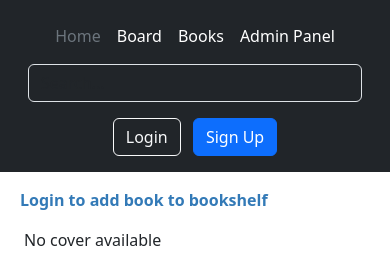
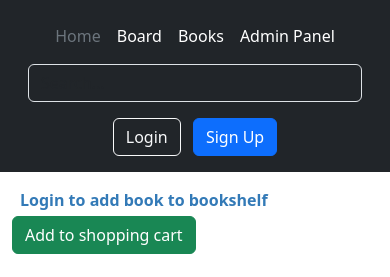
Before and after one commit to kronek1122/Bookshelf_ecommerce, a Django app: template mybook/templates/mybook/book_detail.html in a window 390 px wide. Shown: the top 277 px of the page. Run offline with Django 4.2, Linux system fonts and the light colour scheme; the template is opened without the code that fills it, so the values that code supplies are empty; some libraries are stand-ins or nearby versions.

Commit message:
create add to shopping cart button

```diff
--- a/mybook/templates/mybook/book_detail.html
+++ b/mybook/templates/mybook/book_detail.html
@@ -14,14 +14,22 @@
 <body>
     <div class="container mt-3">
         <div class="row justify-content-end">
-            <div class="col-md-6 col-lg-4">
+            <div class="col-md-6 col-lg-3">
                 {% if user.is_authenticated %}
-                    <button type="button" class="btn btn-primary w-90 mt-2" data-bs-toggle="modal" data-bs-target="#AddToShelf">
+                    <button type="button" class="btn btn-primary w-80 mt-1" data-bs-toggle="modal" data-bs-target="#AddToShelf">
                         Add to bookshelf
                     </button>
                 {% else %}
                     <a href="/accounts/login" class=" px-2 text-blue">Login to add book to bookshelf</a>
                 {% endif %}
+                    <form method="post" action="{% url 'mybook:book_detail' pk=book_detail.pk %}">
+                        {% csrf_token %}
+                        <input type="hidden" name="action" value="add_to_shopping_cart">
+                        <input type="hidden" name="book_id" value="{{ book.id }}">
+                        <button type="submit" class="btn btn-success w-80 mt-1" data-bs-toggle="modal" data-bs-target="#AddToShoppingCart">
+                            Add to shopping cart
+                        </button>
+                    </form>
             </div>
         </div>
 
@@ -142,6 +150,23 @@
         </div>
       </div>
 
+
+      <div class="modal fade" id="AddToShoppingCart" data-bs-backdrop="static" data-bs-keyboard="false" tabindex="-1" aria-labelledby="AddToShoppingCartLabel" aria-hidden="true">
+        <div class="modal-dialog modal-dialog-centered modal-dialog-scrollable">
+            <div class="modal-content">
+                <div class="modal-header">
+                    <h1 class="modal-title fs-5" id="AddToShoppingCart">Added to user shopping cart</h1>
+                    <button type="button" class="btn-close" data-bs-dismiss="modal" aria-label="Close"></button>
+                </div>
+                <div class="modal-footer">
+                    <button type="button" class="btn btn-secondary" data-bs-dismiss="modal" aria-label="Close">Close</button>
+                    <button type="button"  class="btn btn-primary">Go to shopping cart</button>
+                </div>
+            </div>
+          </div>
+        </div>
+      </div>
+
     {% block scripts %}
     <script src="https://code.jquery.com/jquery-3.6.4.min.js"></script>
     <script>
```
